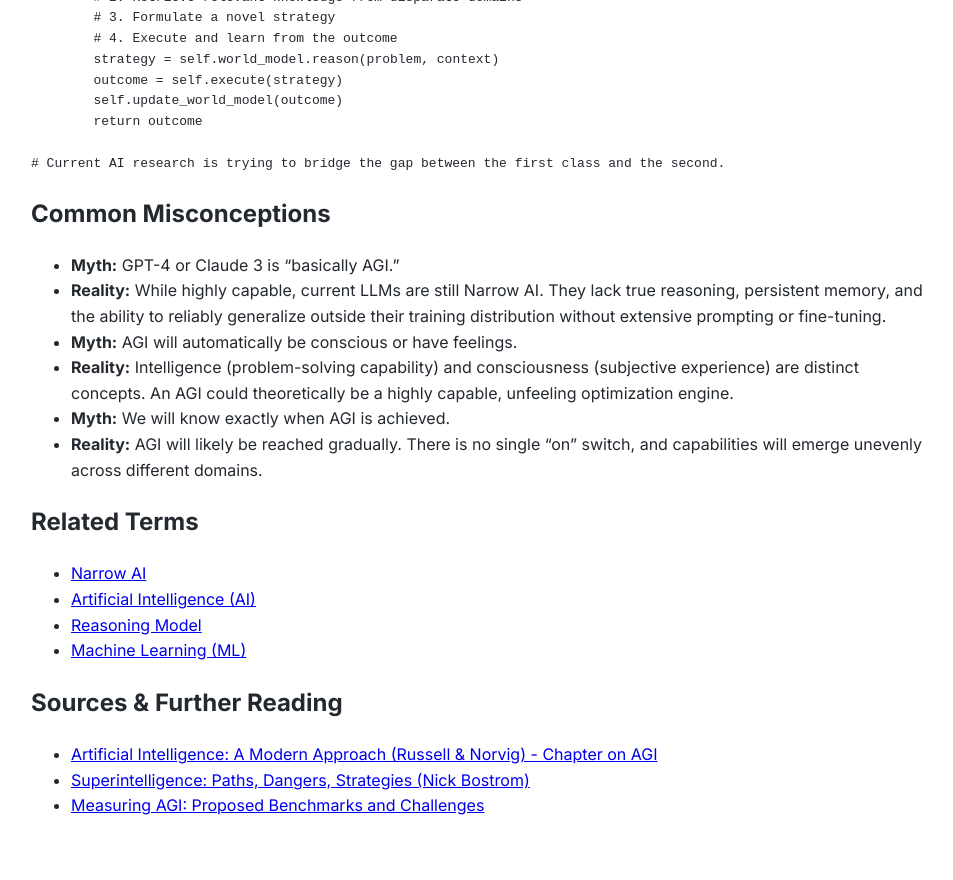
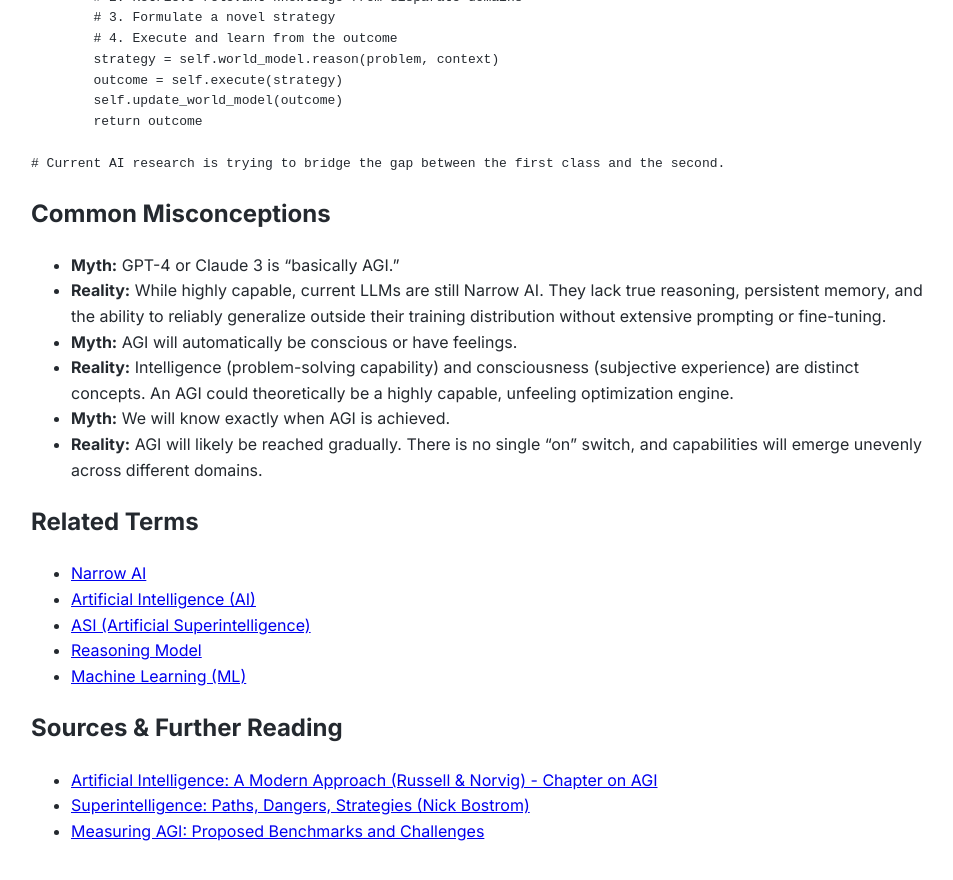
Before and after one commit to alexnubla/ai-dictionary, a Jekyll site: the page built from terms/agi.md, in a window 1280 px wide and 900 px high, scrolled down 2520 px. Shown: the top 880 px of the window, without its empty margins (159-1112 px from the left). Built offline with Jekyll 4.4.1, drawn with Linux system fonts in a browser that asks for light colours.

Commit message:
Update agi.md

```diff
--- a/terms/agi.md
+++ b/terms/agi.md
@@ -96,6 +96,7 @@ class ArtificialGeneralIntelligence:
 ## Related Terms
 - [Narrow AI](../narrow-ai/)
 - [Artificial Intelligence (AI)](../artificial-intelligence/)
+- [ASI (Artificial Superintelligence)](../asi/)
 - [Reasoning Model](../reasoning-model/)
 - [Machine Learning (ML)](../machine-learning/)
 
```
